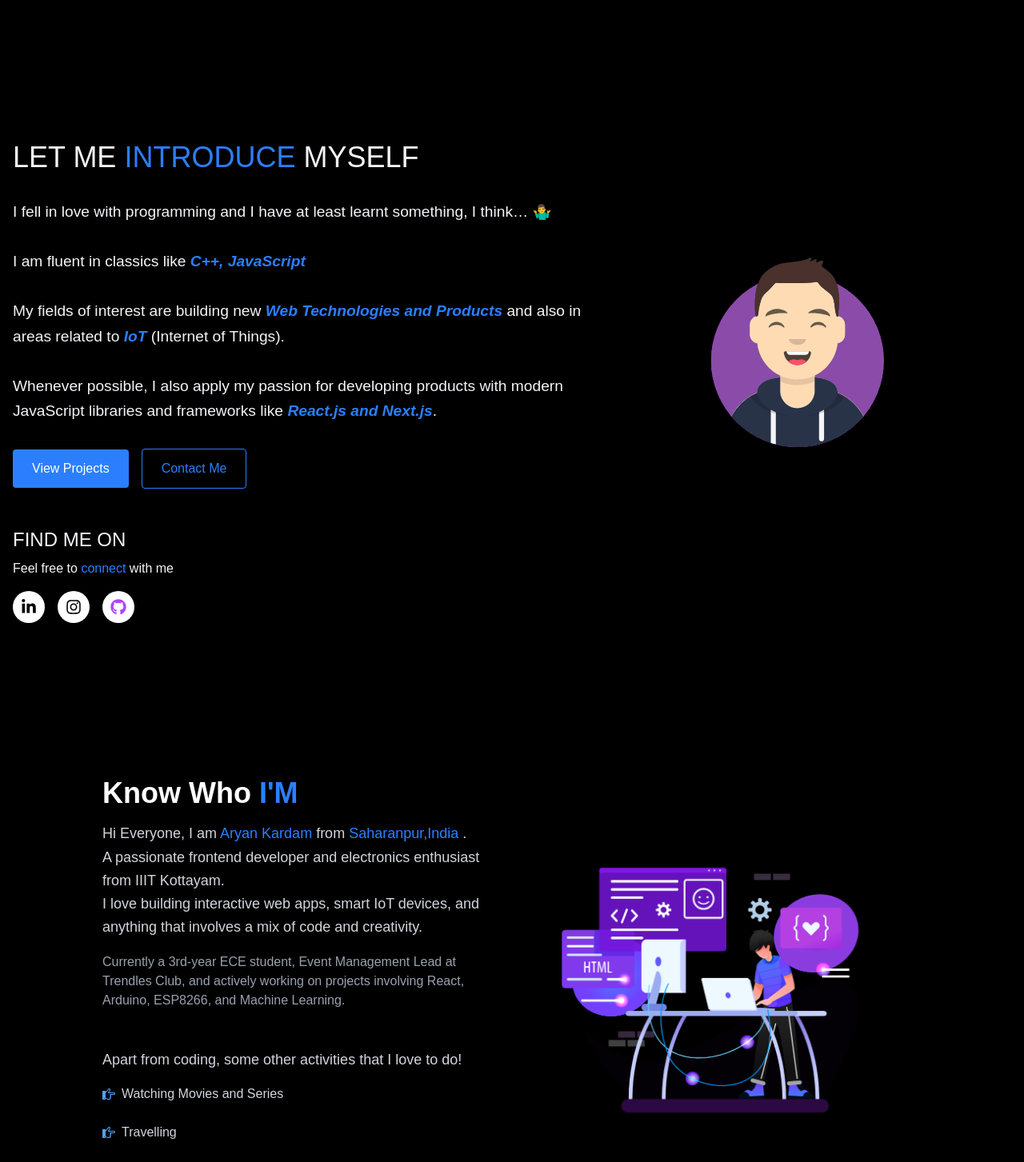
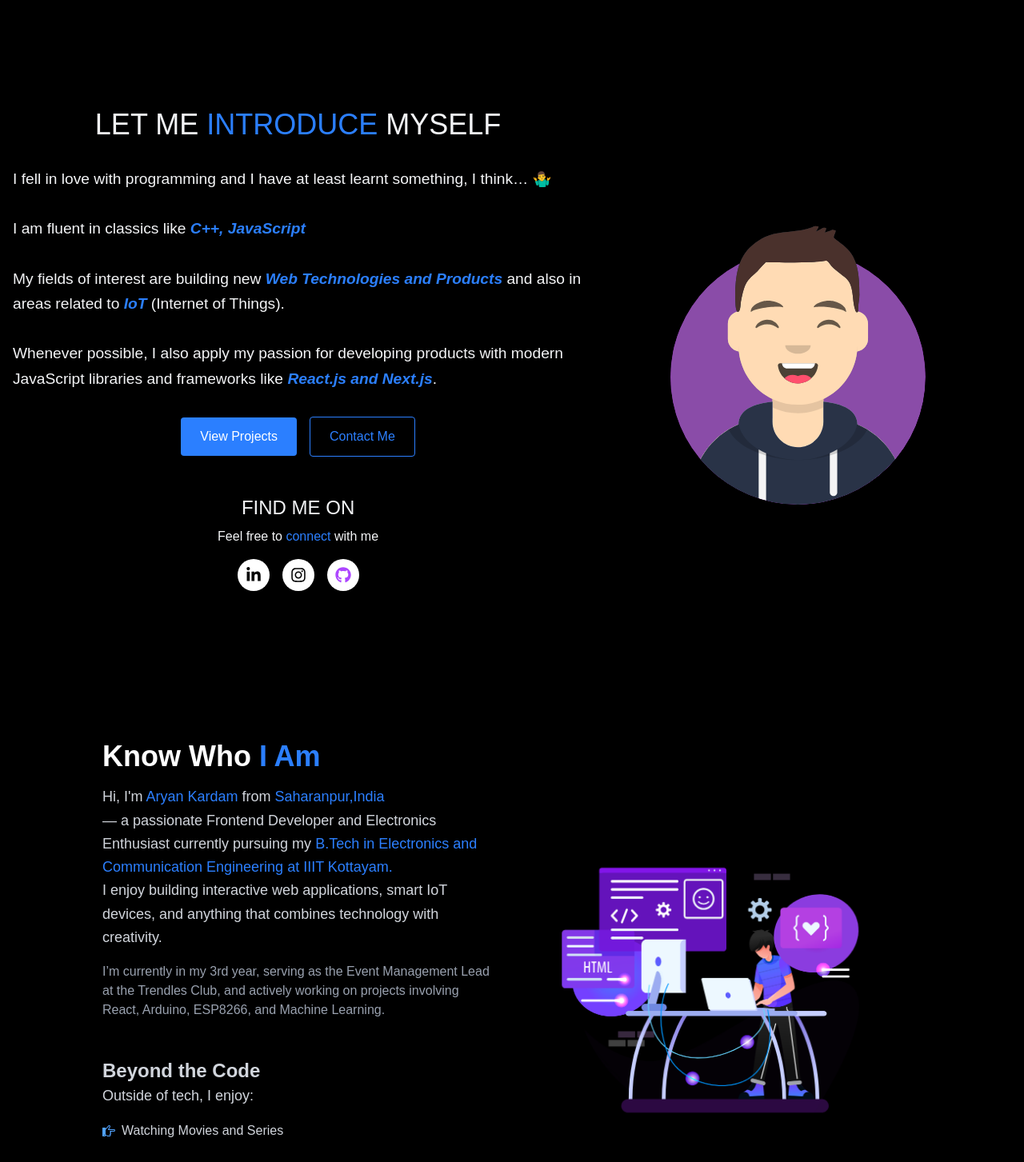
Before and after one commit to aryankardam/personal-portfolio-main, a React (Vite) app: page / in a window 1280 px wide. Shown: the part 840-2293 px from the top of the page at 80% size. Built offline with nearby package versions, Linux system fonts and the light colour scheme.

Commit message:
Fix: Responsive

```diff
--- a/src/components/About.jsx
+++ b/src/components/About.jsx
@@ -14,27 +14,26 @@ const About = () => {
       <div className="max-w-5xl w-full grid md:grid-cols-2 gap-10 items-center">
         <div>
           <h2 className="text-4xl font-bold mb-4">
-            Know Who <span className="text-blue-500">I'M</span>
+            Know Who <span className="text-blue-500">I Am</span>
           </h2>
           <p className="text-lg leading-relaxed text-gray-300">
-            Hi Everyone, I am
+            Hi, I'm
             <span className="text-blue-500"> Aryan Kardam </span>from
-            <span className="text-blue-500"> Saharanpur,India </span> .
+            <span className="text-blue-500"> Saharanpur,India </span>
             <br />
-            A passionate frontend developer and electronics enthusiast from IIIT
-            Kottayam.
-            <br />I love building interactive web apps, smart IoT devices, and
-            anything that involves a mix of code and creativity.
+            — a passionate Frontend Developer and Electronics Enthusiast currently pursuing my <span className="text-blue-500">B.Tech in Electronics and Communication Engineering at IIIT Kottayam.</span>
+            <br />
+            I enjoy building interactive web applications, smart IoT devices, and anything that combines technology with creativity.
           </p>
           <p className="mt-4 text-gray-400">
-            Currently a 3rd-year ECE student, Event Management Lead at Trendles
-            Club, and actively working on projects involving React, Arduino,
-            ESP8266, and Machine Learning.
+          I’m currently in my 3rd year, serving as the Event Management Lead at the Trendles Club, and actively working on projects involving React, Arduino, ESP8266, and Machine Learning.
           </p>
           <br />
           <br />
           <p className="text-lg leading-relaxed text-gray-300">
-            Apart from coding, some other activities that I love to do!
+          <span className="text-2xl"><b>Beyond the Code</b></span>
+          <br />
+          Outside of tech, I enjoy:
           </p>
           <ul className="flex flex-col flex-wrap gap-6 text-gray-300 mt-4">
             <li className="flex items-center gap-2">
@@ -43,13 +42,13 @@ const About = () => {
             </li>
             <li className="flex items-center gap-2">
               <ImPointRight className="text-blue-400" />
-              Travelling
+              Travelling and Exploring New Places
             </li>
           </ul>
 
           <div className="mt-8">
             <a
-              href="https://drive.google.com/file/d/1s1MuxT7BK_s59cUKiQEdivGFa8ZjzFel/view?usp=drivesdk"
+              href="https://drive.google.com/file/d/1297mZfmVQ9RvtNWKenyfFFowTcTaU5zm/view?usp=sharing"
               download
               className="inline-block ml-35 px-6 py-3 bg-blue-600 text-white rounded-lg font-semibold shadow-md hover:bg-blue-700 transition duration-300 "
             >
--- a/src/components/Footer.jsx
+++ b/src/components/Footer.jsx
@@ -43,7 +43,7 @@ const Footer = () => {
 
           {/* Resume Download */}
           <a
-            href="https://drive.google.com/file/d/1s1MuxT7BK_s59cUKiQEdivGFa8ZjzFel/view?usp=drivesdk"
+            href="https://drive.google.com/file/d/1297mZfmVQ9RvtNWKenyfFFowTcTaU5zm/view?usp=sharing"
             download
             className="mt-3 inline-block bg-blue-600 text-white px-4 py-2 rounded-lg hover:bg-blue-700 transition"
           >
--- a/src/components/Home/Home2.jsx
+++ b/src/components/Home/Home2.jsx
@@ -7,11 +7,11 @@ const Home2 = () => {
   return (
     <section
       id="home-about"
-      className="min-h-screen flex flex-col md:flex-row items-center justify-evenly bg-black text-gray-100"
+      className="min-h-screen flex flex-col md:flex-row item-center justify-evenly bg-black text-gray-100"
     >
       {/* Text Section */}
       <div className="pt-24 pb-5 text-center md:text-left w-full md:w-8/12">
-        <h1 className="text-4xl">
+        <h1 className="text-4xl text-center">
           LET ME <span className="text-blue-500">INTRODUCE</span> MYSELF
         </h1>
 
@@ -31,7 +31,7 @@ const Home2 = () => {
         </p>
 
         {/* Buttons */}
-        <div className="mt-8 flex flex-col sm:flex-row sm:space-x-4 items-center justify-center md:justify-start">
+        <div className="mt-8 flex flex-col sm:flex-row sm:space-x-4 items-center justify-center">
           <NavLink
             to="/project"
             className="mb-4 sm:mb-0 bg-blue-500 text-white py-3 px-6 rounded font-medium transition transform hover:-translate-y-0.5 hover:shadow-lg"
@@ -47,12 +47,12 @@ const Home2 = () => {
         </div>
 
         {/* Social Links */}
-        <div className="mt-12 text-center md:text-left">
+        <div className="mt-12  md:text-center">
           <h2 className="text-2xl">FIND ME ON</h2>
           <p className="mt-2">
             Feel free to <span className="text-blue-500">connect</span> with me
           </p>
-          <ul className="mt-4 flex justify-center md:justify-start space-x-4">
+          <ul className="mt-4 flex justify-center md:justify-center space-x-4">
             <li>
               <a
                 href="https://www.linkedin.com/in/aryan-kardam-b94b16296"
@@ -91,9 +91,10 @@ const Home2 = () => {
       </div>
 
       {/* Avatar Section */}
-      <div className="w-6/12 hidden md:flex justify-center">
-        <img src={myImg} alt="My Avatar" className="max-w-xs" />
+      <div className="w-full md:w-6/12 flex justify-center items-center mx-auto mt-8">
+        <img src={myImg} alt="My Avatar" className="max-w-[200px] md:max-w-xs w-full h-auto rounded-full" />
       </div>
+
     </section>
   );
 };
```
